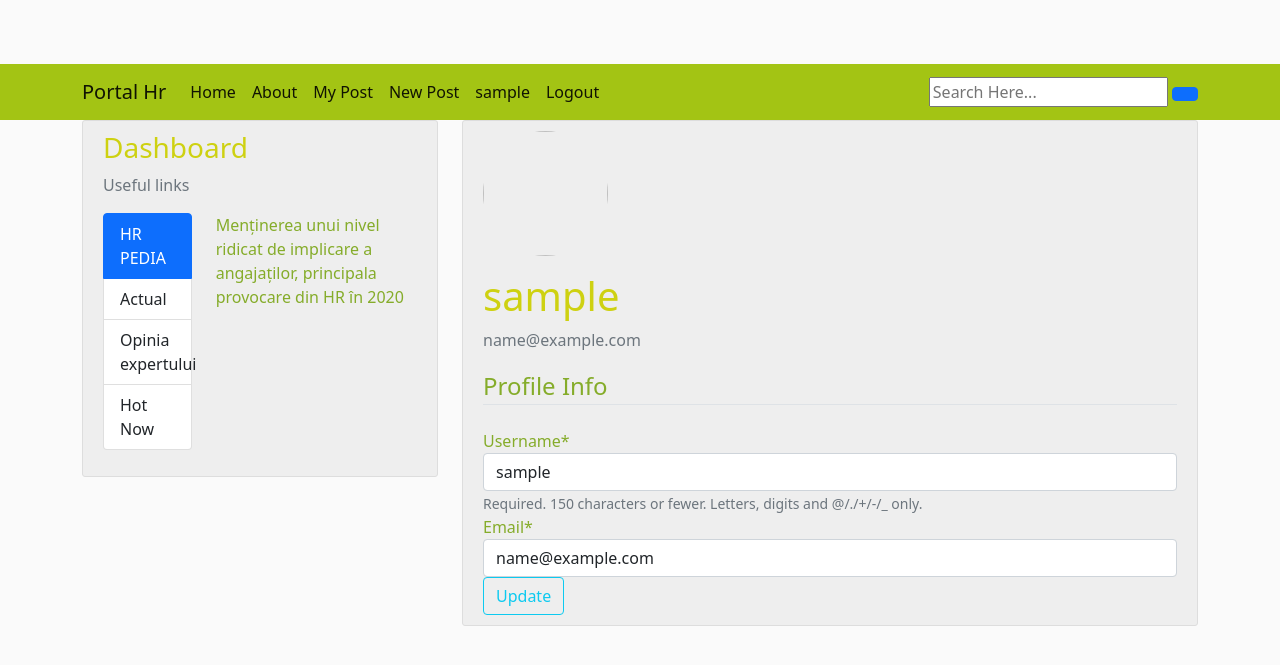
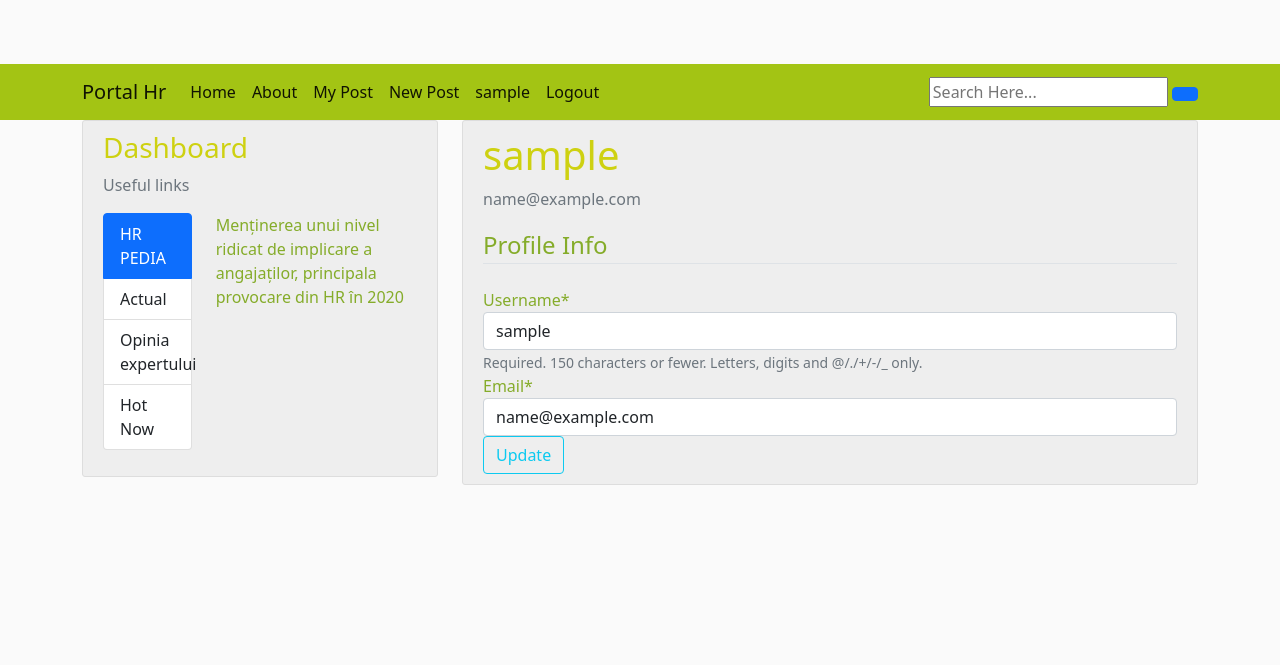
Before and after one commit to lauracarpaciu/HR_App, a Django app: page /profile/ in a window 1280 px wide. Shown: the top 665 px of the page. Run offline with Django 4.2, Linux system fonts and the light colour scheme; the visitor is signed in with stand-in values (Sample User, id 1); some libraries are stand-ins or nearby versions.

Commit message:
modified profile, views, media

```diff
--- a/users/templates/users/profile.html
+++ b/users/templates/users/profile.html
@@ -3,7 +3,7 @@
 {% block content %}
     <div class="content-section">
       <div class="media">
-        <img class="rounded-circle account-img" src="{{ user.profile.image.url }}">
+        <!-- <img class="rounded-circle account-img" src="{{ user.profile.image.url }}"> -->
         <div class="media-body">
           <h2 class="account-heading">{{ user.username }}</h2>
           <p class="text-secondary">{{ user.email }}</p>
```
Also changed, not shown: users/views.py (+4 -11 lines), media/Files/611bd80903697_5.jpg (added).
